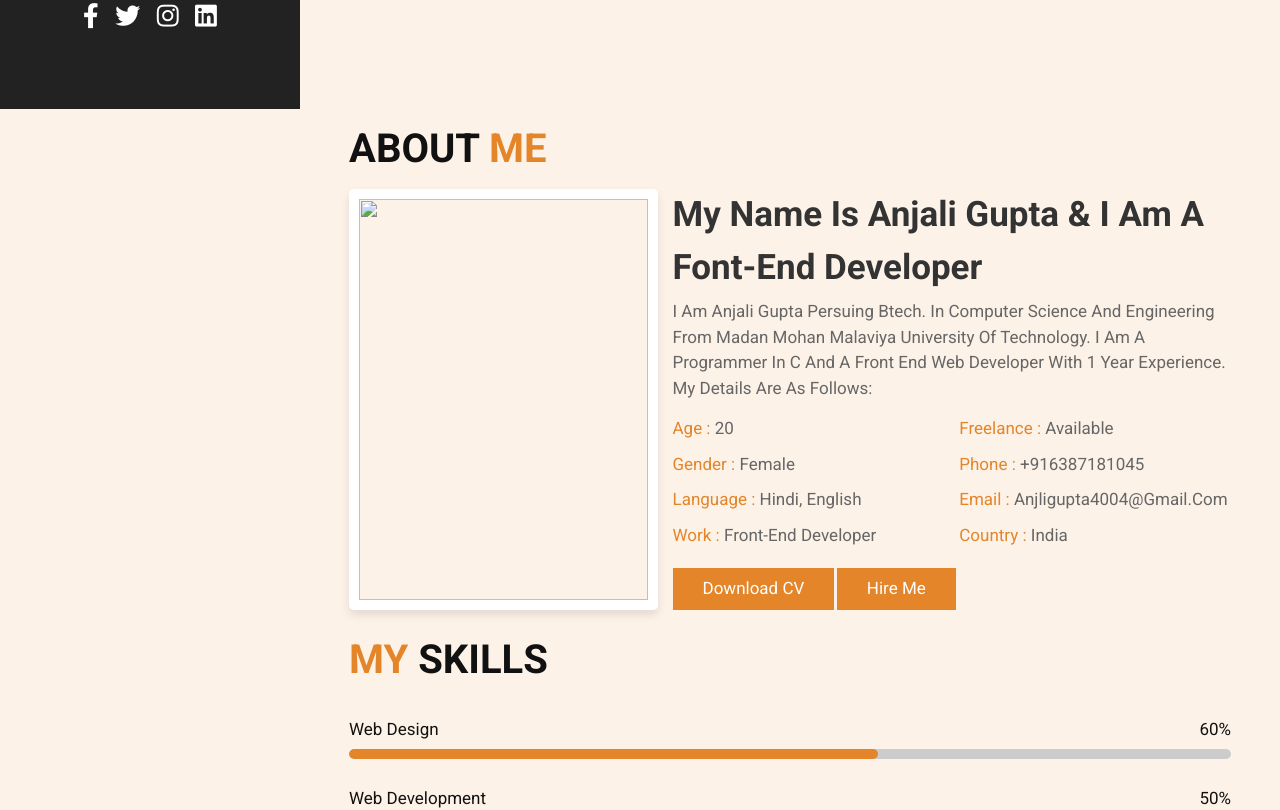
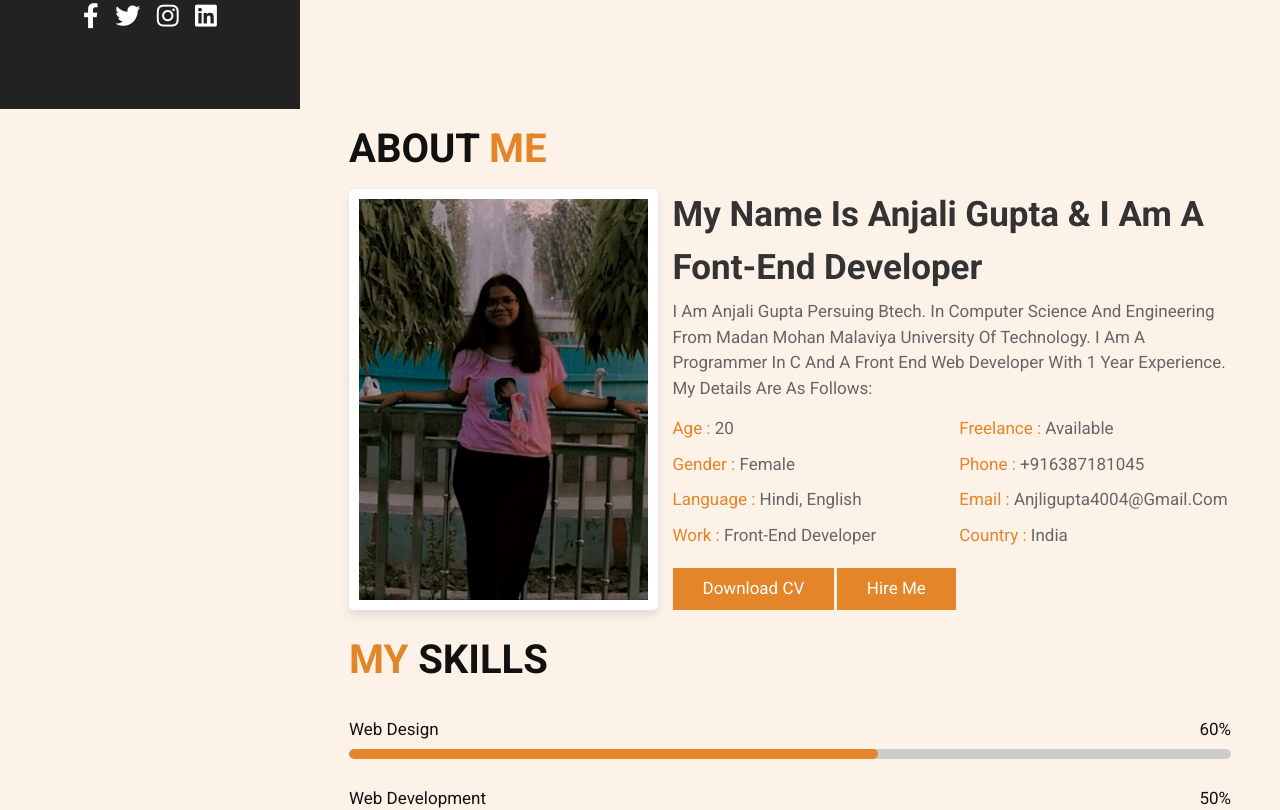
Before and after one commit to anjali6387/anjali-s-portfolio, a plain HTML site: page index.html in a window 1280 px wide. Shown: the part 691-1501 px from the top of the page. Drawn offline with Linux system fonts and the light colour scheme.

Commit message:
Update index.html

```diff
--- a/index.html
+++ b/index.html
@@ -75,7 +75,7 @@
 <div class="row-1">
 
     <div class="image">
-        <img src="images/anjali.jpg" alt="">
+        <img src="anjali.jpg" alt="">
     </div>
 
     <div class="content">
```
